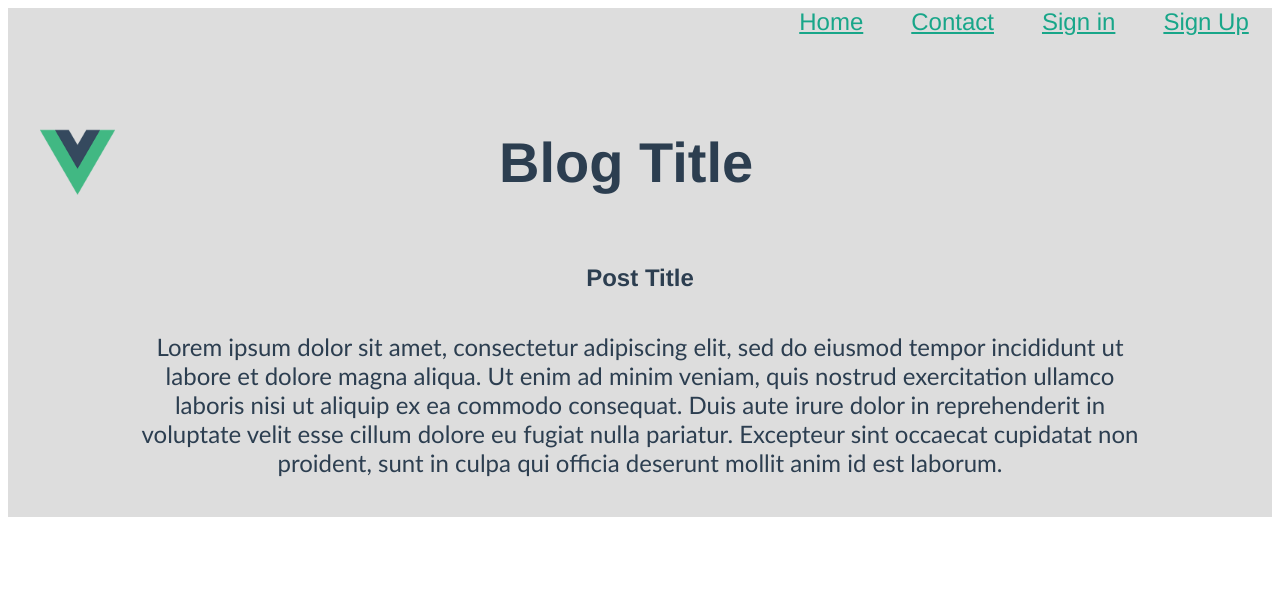
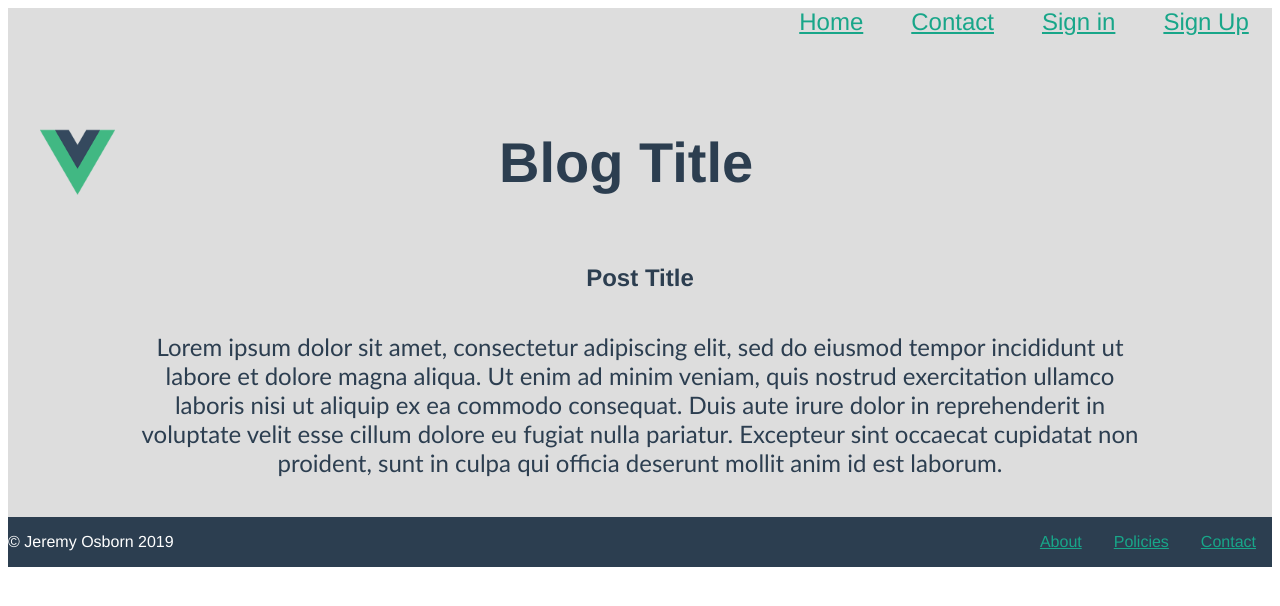
Before and after one commit to jwosborn/Vue-Playground, a Vue app: page / in a window 1280 px wide. Shown: the top 606 px of the page. Built offline with nearby package versions, Linux system fonts and the light colour scheme.

Commit message:
added footer component and styles

```diff
--- a/src/App.vue
+++ b/src/App.vue
@@ -4,6 +4,7 @@
     <Header/>
     <Title msg="Post Title" />
     <Post />
+    <Footer />
   </div>
 </template>
 
@@ -15,13 +16,15 @@ export default {
     Title,
     Nav,
     Post,
-    Header
+    Header,
+    Footer
   }
 }
 import Title from './components/Title.vue';
 import Nav from './components/Nav.vue';
 import Post from './components/Post.vue';
 import Header from './components/Header.vue';
+import Footer from './components/Footer.vue';
 
 </script>
 
--- /dev/null
+++ b/src/components/Footer.vue
@@ -0,0 +1,36 @@
+<template>
+    <div id="footer-wrapper">
+        <span id="copyright">
+            &copy; Jeremy Osborn 2019
+        </span>
+        <span>
+            <a href="#" class="footer-link">About</a>
+            <a href="#" class="footer-link">Policies</a>
+            <a href="#" class="footer-link">Contact</a>
+        </span>
+    </div>
+</template>
+
+<script>
+export default {
+    name: 'Footer',
+}
+</script>
+
+<style>
+    #footer-wrapper {
+        display: flex;
+        justify-content: space-between;
+        background-color: #2C3E50;
+        padding: 1em 0;
+    }
+    .footer-link {
+        font-size: 1em;
+        color:  #18a689;
+        margin: 0 1em;
+        flex-grow: 2;
+    }
+    #copyright {
+        color: white;
+    }
+</style>
```
